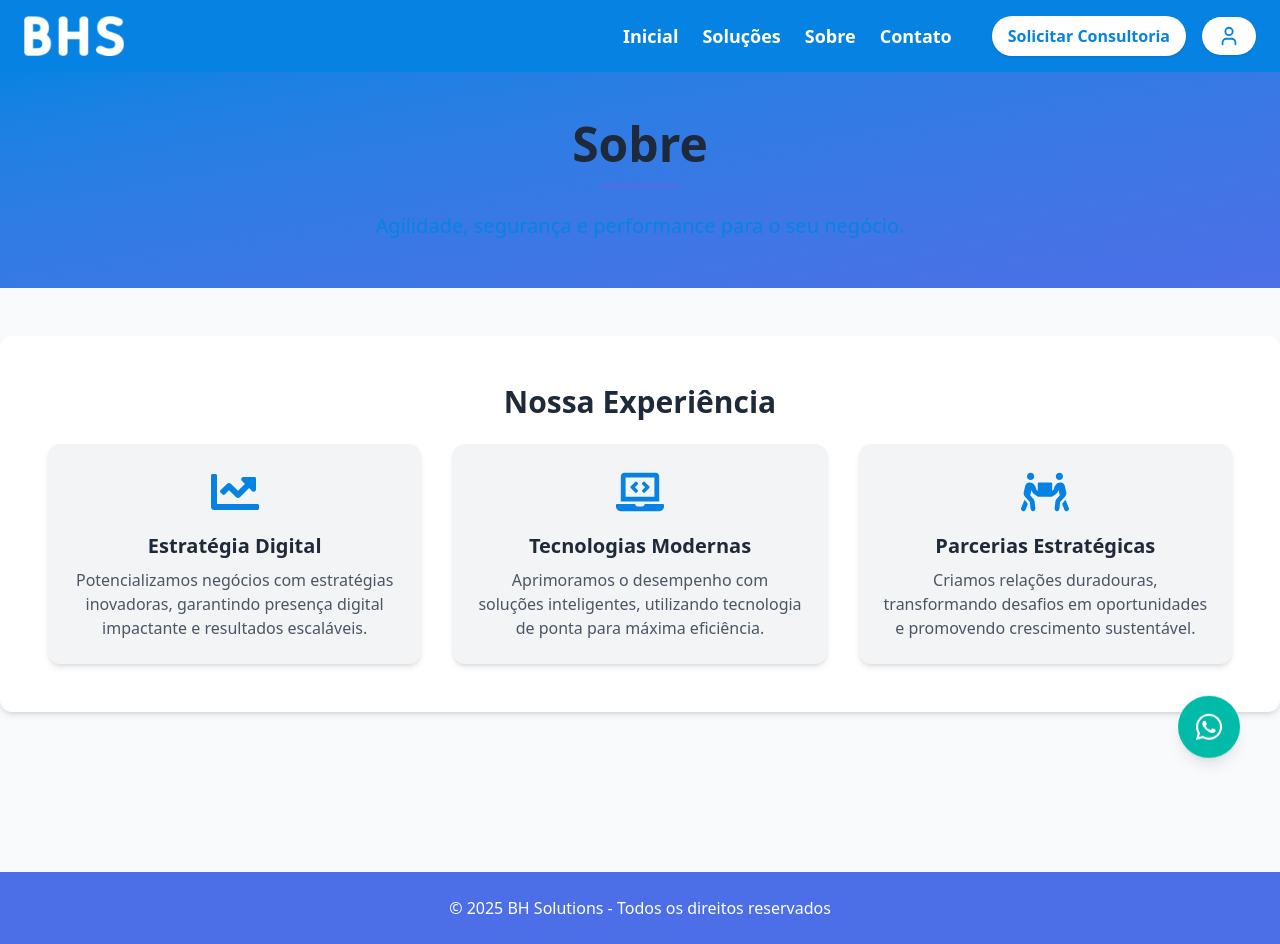
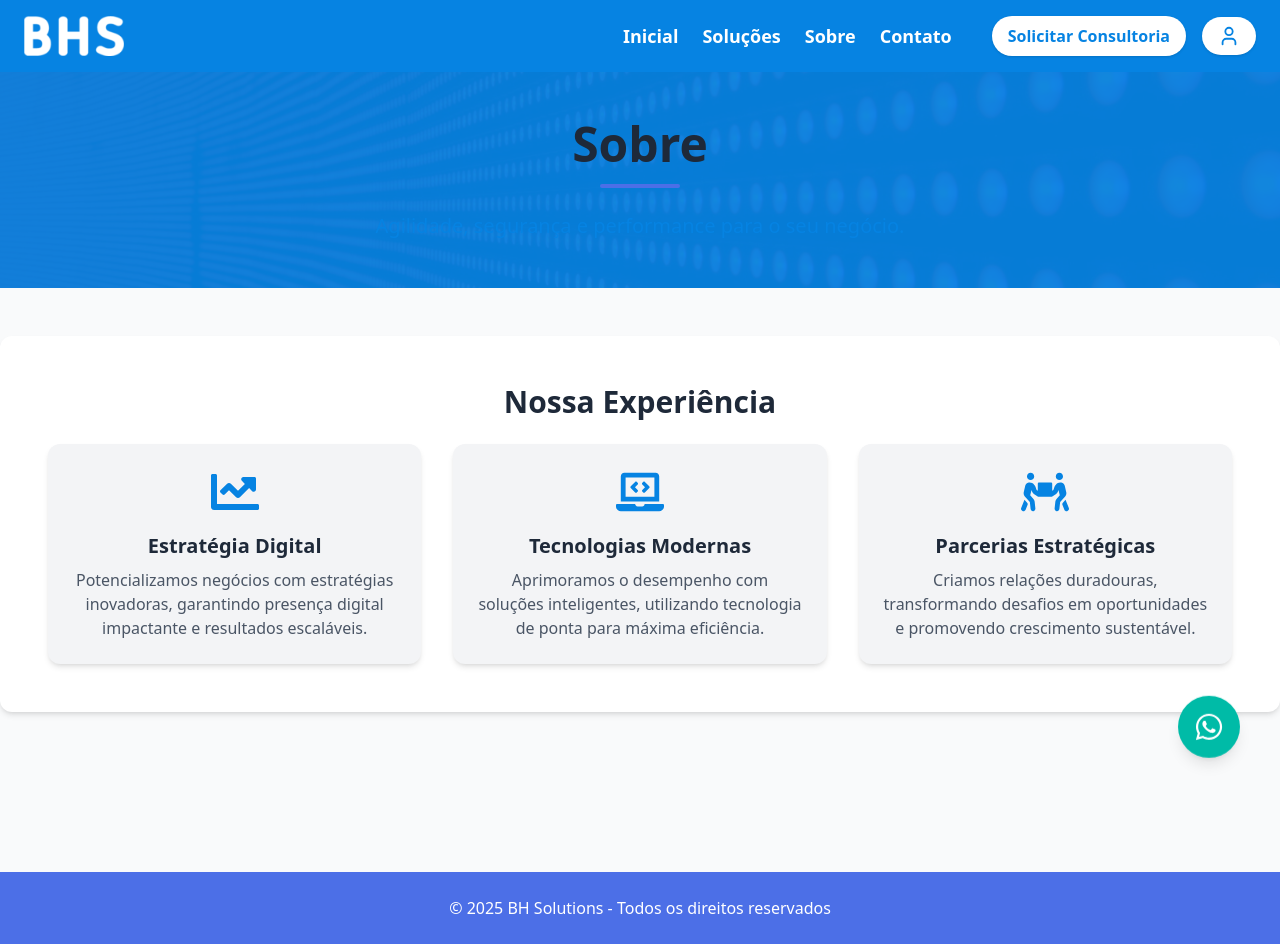
Before and after one commit to reginaldogomes/bhs-site-app, a Next.js app: page /about in a window 1280 px wide. Built offline with nearby package versions, Linux system fonts and the light colour scheme.

Commit message:
fix: refactor Hero and PageHeading components to use heroData for consistency and clarity

```diff
--- a/src/components/Hero.tsx
+++ b/src/components/Hero.tsx
@@ -1,31 +1,39 @@
 "use client";
 import Link from "next/link";
 import React from "react";
+
+const heroData = {
+  backgroundImage: "url('/bg-hero.jpeg')", // Substitua pelo caminho real da imagem
+  overlayColor: "bg-primary/95",
+  title: "Transformação digital com o poder da Microsoft",
+  description:
+    "Consultoria especializada em Power Platform, Azure e Microsoft 365 para empresas que querem evoluir com tecnologia, automação e dados inteligentes.",
+  button: {
+    href: "/services",
+    text: "Saiba Mais",
+    styles:
+      "mt-8 inline-block px-8 py-4 bg-green-500 text-white font-medium rounded-md shadow-lg transition-transform duration-300 hover:scale-110 hover:shadow-2xl",
+  },
+};
 
 const Hero = () => {
   return (
     <section
       className="w-full min-h-[70vh] flex items-center justify-center relative bg-cover bg-center"
-      style={{
-        backgroundImage: "url('/bg-hero.jpeg')", // Substitua pelo caminho real da imagem
-      }}
+      style={{ backgroundImage: heroData.backgroundImage }}
     >
       {/* Overlay escuro para melhor leitura */}
-      <div className="absolute inset-0 bg-primary/95"></div>
+      <div className={`absolute inset-0 ${heroData.overlayColor}`}></div>
 
       <div className="relative z-10 text-white text-center w-10/12 md:w-8/12 px-6">
-        <h1 className="text-4xl md:text-5xl font-bold leading-tight">
-          Transformação Digital com Inovação e Tecnologia
+        <h1 className="text-4xl md:text-5xl capitalize font-bold leading-tight">
+          {heroData.title}
         </h1>
-        <p className="mt-4 text-lg md:text-xl text-white/90">
-          Soluções em Nuvem, Infraestrutura, Redes e Desenvolvimento de Software
-          com tecnologias Microsoft, AWS e Google Cloud.
+        <p className="mt-4 text-lg md:text-xl capitalize text-white/90 w-8/12 mx-auto">
+          {heroData.description}
         </p>
-        <Link
-          href="/services"
-          className="mt-8 inline-block px-8 py-4 bg-green-500 text-white font-medium rounded-md shadow-lg transition-transform duration-300 hover:scale-110 hover:shadow-2xl"
-        >
-          Saiba Mais
+        <Link href={heroData.button.href} className={heroData.button.styles}>
+          {heroData.button.text}
         </Link>
       </div>
     </section>
--- a/src/components/PageHeading.tsx
+++ b/src/components/PageHeading.tsx
@@ -7,12 +7,23 @@ type PageHeadingProps = {
   description: string;
 };
 
+const heroData = {
+  overlayColor: "bg-primary/95",
+};
+
 const PageHeading: React.FC<PageHeadingProps> = ({ title, description }) => {
   return (
-    <section className="py-12 bg-gradient-to-br from-[#0683e2] to-[#4c6fe7] text-white">
-      <div className="max-w-4xl mx-auto px-4">
+    <section
+      className="py-12 bg-gradient-to-br from-[#0683e2] to-[#4c6fe7] text-white relative bg-cover bg-center"
+      style={{
+        backgroundImage: "url('/bg-hero.jpeg')", // Substitua pelo caminho real da imagem
+      }}
+    >
+      {/* Overlay escuro para melhor leitura */}
+      <div className={`absolute inset-0 ${heroData.overlayColor}`}></div>
+      <div className="max-w-4xl mx-auto px-4 relative">
         <div className="text-center">
-          <h1 className="text-4xl md:text-5xl font-bold text-gray-800 dark:text-gray-100 mb-4">
+          <h1 className="text-4xl md:text-5xl font-bold text-gray-800 dark:text-white mb-4">
             {title}
           </h1>
           <div className="h-1 w-20 bg-accent rounded-full mx-auto mb-6"></div>
```
